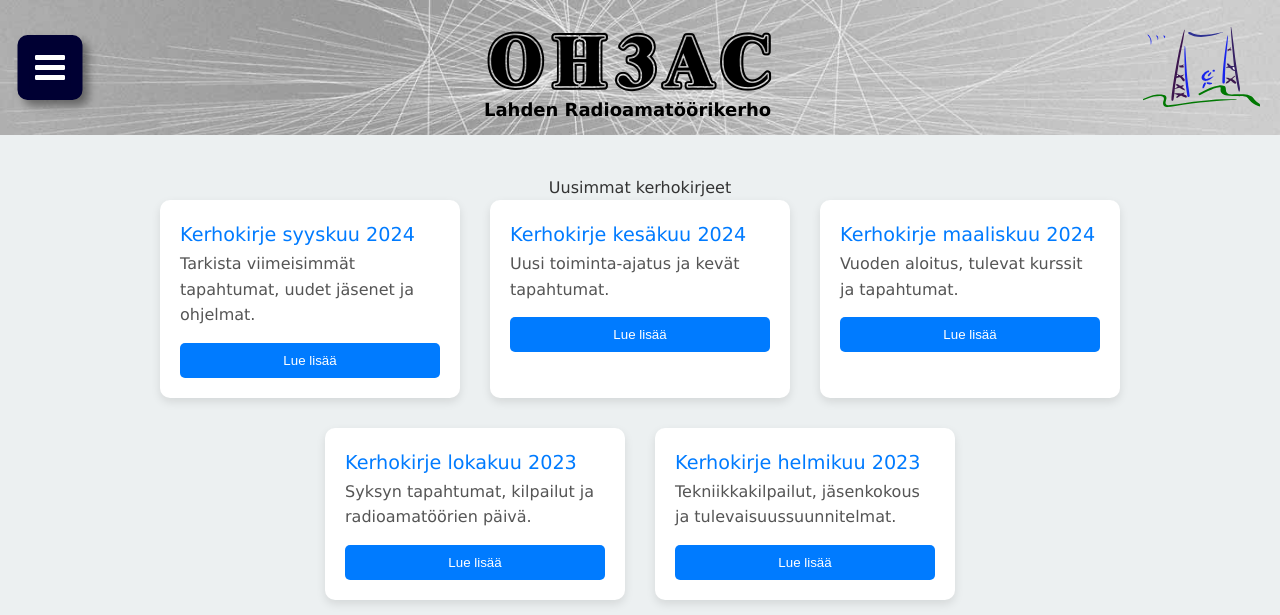
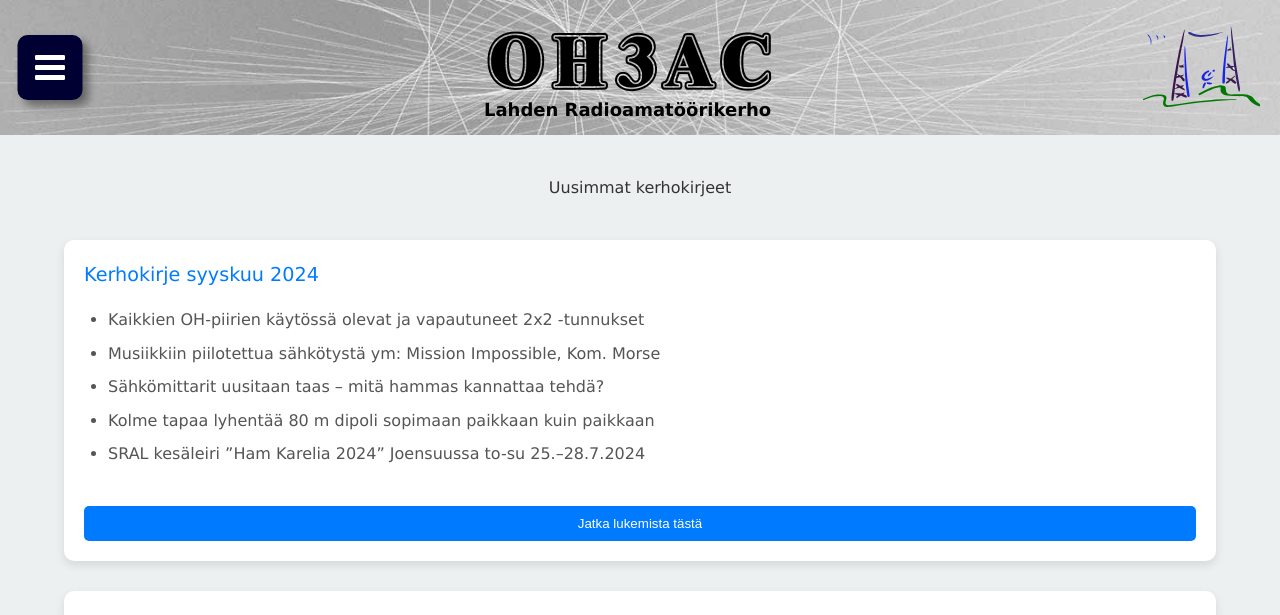
Before and after one commit to mikosavolainen/oh3ac, a PHP site: page / in a window 1280 px wide. Shown: the top 615 px of the page. Run offline with PHP 8.4, Linux system fonts and the light colour scheme.

Commit message:
siivousta

```diff
--- a/index.php
+++ b/index.php
@@ -5,111 +5,9 @@
     <meta name="viewport" content="width=device-width, initial-scale=1.0">
     <title>OH3AC</title>
     <link rel="stylesheet" href="styles/styles.css">
-
-    <style>
+    <link rel="stylesheet" href="https://cdnjs.cloudflare.com/ajax/libs/font-awesome/4.7.0/css/font-awesome.min.css ">
 
 
-        .hero-container {
-            max-width: 1200px;
-            margin: 0 auto;
-            padding: 40px 20px;
-        }
-
-        h2 {
-            text-align: center;
-            color: #333;
-            margin-bottom: 40px;
-        }
-
-        .cards-container {
-            display: flex;
-            flex-wrap: wrap;
-            gap: 30px;
-            justify-content: center;
-        }
-
-        .card {
-            background: white;
-            border-radius: 10px;
-            box-shadow: 0 4px 10px rgba(0, 0, 0, 0.1);
-            padding: 20px;
-            width: 300px;
-            transition: transform 0.2s;
-        }
-
-        .card:hover {
-            transform: translateY(-5px);
-        }
-
-        .card h3 {
-            margin-top: 0;
-            font-size: 1.2em;
-            color: #007BFF;
-        }
-
-        .card p {
-            color: #555;
-        }
-
-        .card button {
-            margin-top: 15px;
-            padding: 10px 15px;
-            background-color: #007BFF;
-            color: white;
-            border: none;
-            border-radius: 5px;
-            cursor: pointer;
-            width: 100%;
-        }
-
-        .card button:hover {
-            background-color: #0056b3;
-        }
-
-        /* MODAALI */
-        .modal-overlay {
-            position: fixed;
-            top: 0;
-            left: 0;
-            right: 0;
-            bottom: 0;
-            background: rgba(0, 0, 0, 0.7);
-            display: none;
-            align-items: center;
-            justify-content: center;
-            z-index: 9999;
-            backdrop-filter: blur(5px);
-        }
-
-        .modal-content {
-            position: relative;
-            width: 90%;
-            height: 90%;
-            background: white;
-            overflow: hidden;
-            border-radius: 10px;
-        }
-
-        .modal-close {
-            position: absolute;
-            top: 10px;
-            right: 15px;
-            font-size: 24px;
-            color: #aaa;
-            cursor: pointer;
-            z-index: 10000;
-        }
-
-        .modal-close:hover {
-            color: white;
-        }
-
-        .pdf-viewer {
-            width: 100%;
-            height: 100%;
-            border: none;
-        }
-    </style>
 
     <script>
         function paivitaPDF() {
@@ -122,22 +20,21 @@
         }
 
         function avaaSivulta(pdfPolku) {
-            const modal = document.getElementById('pdfModal');
-            const viewer = document.getElementById('modalPdfViewer');
+            const moduuli = document.getElementById('pdfmoduuli');
+            const viewer = document.getElementById('moduuliPdfViewer');
 
             viewer.src = pdfPolku;
-            modal.style.display = 'flex';
+            moduuli.style.display = 'flex';
         }
 
-        function suljeModal() {
-            const modal = document.getElementById('pdfModal');
-            const viewer = document.getElementById('modalPdfViewer');
+        function suljemoduuli() {
+            const moduuli = document.getElementById('pdfmoduuli');
+            const viewer = document.getElementById('moduuliPdfViewer');
 
             viewer.src = '';
-            modal.style.display = 'none';
+            moduuli.style.display = 'none';
         }
 
-        // Lataa ensimmäinen PDF automaattisesti sivun latautumisessa
         window.onload = function () {
             paivitaPDF();
         };
@@ -147,57 +44,58 @@
 <body>
 <?php include 'components/header.php'; ?>
 
-<div class="hero-container">
-    <h2>Uusimmat kerhokirjeet</h2>
+<div class="index-hero-container">
+    <h2 class="index-h2">Uusimmat kerhokirjeet</h2>
 
-    <div class="cards-container">
-        <div class="card">
+    <div class="index-cards-container">
+        <div class="index-card">
             <h3>Kerhokirje syyskuu 2024</h3>
-            <p>Tarkista viimeisimmät tapahtumat, uudet jäsenet ja ohjelmat.</p>
-            <button onclick="avaaSivulta('pdf/Kerhokirjeet 2024/OH3AC_Kerhokirje_2024-1.pdf')">Lue lisää</button>
+
+        <ul class="index-card-list">
+            <li>Kaikkien OH-piirien käytössä olevat ja vapautuneet 2x2 -tunnukset</li>
+            <li>Musiikkiin piilotettua sähkötystä ym: Mission Impossible, Kom. Morse</li>
+            <li>Sähkömittarit uusitaan taas – mitä hammas kannattaa tehdä?</li>
+            <li>Kolme tapaa lyhentää 80 m dipoli sopimaan paikkaan kuin paikkaan</li>
+            <li>SRAL kesäleiri ”Ham Karelia 2024” Joensuussa to-su 25.–28.7.2024</li>
+        </ul>
+
+            <button onclick="avaaSivulta('pdf/Kerhokirjeet 2024/OH3AC_Kerhokirje_2024-1.pdf')">Jatka lukemista tästä</button>
         </div>
 
-        <div class="card">
+        <div class="index-card">
             <h3>Kerhokirje kesäkuu 2024</h3>
             <p>Uusi toiminta-ajatus ja kevät tapahtumat.</p>
             <button onclick="avaaSivulta('pdf/Kerhokirjeet 2024/OH3AC_Kerhokirje_2024-2.pdf')">Lue lisää</button>
         </div>
 
-        <div class="card">
+        <div class="index-card">
             <h3>Kerhokirje maaliskuu 2024</h3>
             <p>Vuoden aloitus, tulevat kurssit ja tapahtumat.</p>
             <button onclick="avaaSivulta('pdf/Kerhokirjeet 2024/OH3AC_Kerhokirje_2024-3.pdf')">Lue lisää</button>
         </div>
 
-        <div class="card">
+        <div class="index-card">
             <h3>Kerhokirje lokakuu 2023</h3>
             <p>Syksyn tapahtumat, kilpailut ja radioamatöörien päivä.</p>
             <button onclick="avaaSivulta('pdf/Kerhokirjeet 2023/OH3AC_Kerhokirje_2023-1.pdf')">Lue lisää</button>
         </div>
 
-        <div class="card">
+        <div class="index-card">
             <h3>Kerhokirje helmikuu 2023</h3>
             <p>Tekniikkakilpailut, jäsenkokous ja tulevaisuussuunnitelmat.</p>
             <button onclick="avaaSivulta('pdf/Kerhokirjeet 2023/OH3AC_Kerhokirje_2023-2.pdf')">Lue lisää</button>
         </div>
     </div>
 
-    <!-- MODAALI -->
-    <div id="pdfModal" class="modal-overlay">
-        <div class="modal-content">
-            <span class="modal-close" onclick="suljeModal()">&times;</span>
-            <iframe id="modalPdfViewer" class="pdf-viewer" type="application/pdf"></iframe>
+
+    <div id="pdfmoduuli" class="index-moduuli-overlay">
+        <a href="#" class="index-MenucloseB" title="CLOSE MENU" onclick="suljemoduuli()">
+            <i class="fa fa-close"></i>
+        </a>
+        <div class="index-moduuli-content">
+            <iframe id="moduuliPdfViewer" class="index-pdf-viewer" type="application/pdf"></iframe>
         </div>
     </div>
-
-    <!-- Vanha PDF-näkymä (voit pitää sen näkyvissä tarvittaessa) -->
-    <!--
-    <div id="pdfNaytinContainer">
-        <object id="pdfNaytin" type="application/pdf" width="100%" height="600px">
-            <p>PDF-tiedoston näyttäminen ei onnistu selaimellasi.</p>
-        </object>
-    </div>
-    -->
 
 </div>
 
--- a/styles/styles.css
+++ b/styles/styles.css
@@ -78,92 +78,132 @@ body {
 
 
 
-.etusivu-container {
+        .index-MenucloseB {
+            width: 20px;
+            border-left: 5px solid #FFFFFF;
+            border-bottom: 5px solid #FFFFFF;
+            border-radius: 3px 0px 3px 18px;
+            background-color: #000033;
+            display: block;
+            letter-spacing: 0px;
+            text-align: center;
+            padding: 3px 12px 6px 12px;
+            text-decoration: none;
+            color: #FFFFFF;
+            font-weight: 800;
+            font-size: 28px;
+            position: absolute;
+            top: 15px;
+            right: 15px;
+            z-index: 10000;
+        }
+
+        .index-MenucloseB:hover {
+            border-color: #000033;
+            background-color: #eaeaea;
+            color: black;
+        }
+
+
+        .index-hero-container {
             max-width: 1200px;
             margin: 0 auto;
-}
-
-.etusivu-select-container {
-    margin-bottom: 30px;
+            padding: 40px 20px;
+        }
+
+        .index-h2 {
             text-align: center;
-}
-
-#pdfValitsin {
-    padding: 12px 20px;
-    font-size: 1rem;
-    border: 2px solid var(--accent-color);
-    border-radius: 8px;
-    background-color: white;
+            color: #333;
+            margin-bottom: 40px;
+        }
+
+        .index-cards-container {
+            display: flex;
+            flex-direction: column;
+            gap: 30px;
+            align-items: center;
             width: 100%;
-    max-width: 600px;
-    margin: 0 auto;
-    transition: all 0.3s ease;
-}
-
-#pdfValitsin:focus {
-    outline: none;
-    border-color: #1abc9c;
-    box-shadow: 0 0 0 2px rgba(26, 188, 156, 0.3);
-}
-
-#pdfNaytin {
-    border: 2px solid var(--accent-color);
+        }
+
+        .index-card {
+            background: white;
             border-radius: 10px;
-    margin: 0 auto;
-    display: block;
+            box-shadow: 0 4px 10px rgba(0, 0, 0, 0.1);
+            padding: 20px;
+            width: 90vw;
+            transition: transform 0.2s;
+        }
+
+        .index-card:hover {
+            transform: translateY(-5px);
+        }
+
+        .index-card h3 {
+            margin-top: 0;
+            font-size: 1.2em;
+            color: #007BFF;
+        }
+
+        .index-card p {
+            color: #555;
+        }
+
+        .index-card button {
+            margin-top: 15px;
+            padding: 10px 15px;
+            background-color: #007BFF;
+            color: white;
+            border: none;
+            border-radius: 5px;
+            cursor: pointer;
             width: 100%;
-    height: 80vh;
-    max-height: 800px;
-}
-
-/* Responsive styles */
-@media (max-width: 768px) {
-    h1 {
-        font-size: 2rem;
-    }
-
-    #pdfValitsin {
-        padding: 10px 15px;
-        font-size: 0.9rem;
-    }
-
-    #pdfNaytin {
-        height: 60vh;
-    }
-}
-
-@media (min-width: 769px) {
-
-    #pdfNaytin {
-        height: 600px;
-    }
-}
-
-/* Tablet */
-@media (min-width: 600px) and (max-width: 1024px) {
-    h1 {
-        font-size: 2.2rem;
-    }
-
-    #pdfValitsin {
-        max-width: 500px;
-    }
-}
-
-/* Desktop */
-@media (min-width: 1025px) {
-    h1 {
-        font-size: 2.8rem;
-    }
-
-    #pdfValitsin {
-        max-width: 400px;
-    }
-
-    #pdfNaytin {
-        height: 700px;
-    }
-}
+        }
+
+        .index-card button:hover {
+            background-color: #0056b3;
+        }
+
+        .index-card-list {
+            list-style-type: disc;
+            padding-left: 1.5rem;
+            margin-top: 1rem;
+            margin-bottom: 1.5rem;
+            color: #555;
+        }
+
+        .index-card-list li {
+            margin-bottom: 0.5rem;
+        }
+
+        .index-moduuli-overlay {
+            position: fixed;
+            top: 0;
+            left: 0;
+            right: 0;
+            bottom: 0;
+            background: rgba(0, 0, 0, 0.7);
+            display: none;
+            align-items: center;
+            justify-content: center;
+            z-index: 9999;
+            backdrop-filter: blur(5px);
+        }
+
+        .index-moduuli-content {
+            position: relative;
+            width: 90%;
+            height: 90%;
+            background: white;
+            overflow: hidden;
+            border-radius: 10px;
+        }
+
+        .index-pdf-viewer {
+            width: 100%;
+            height: 100%;
+            border: none;
+        }
+
 
 
 /* ################################### SDR ###################################*/
@@ -206,7 +246,7 @@ body {
     color: #004499;
 }
 
-/* Iframe */
+
 .sdr__iframe iframe {
     width: 100%;
     height: 90vh;
@@ -215,7 +255,7 @@ body {
     margin-top: 20px;
 }
 
-/* Responsiivisuus */
+
 @media (max-width: 768px) {
     .sdr {
         padding: 15px;
@@ -285,7 +325,7 @@ body {
             .menu a { font-size: 18px; }
         }
 
-        /* Alavalikon tyylit */
+
         .dropdown-container {
             display: none;
             padding-left: 20px;
@@ -328,7 +368,7 @@ body {
             color: #f1f1f1;
         }
 
-        /* Avattu valikon nuoli */
+
         .dropdown-btn::after {
             content: "+";
             float: right;
@@ -396,7 +436,7 @@ body {
     opacity: 0.5;
   }
 
-  /* Glow effect (SVG filter) */
+
   .footer-sine-svg filter {
     filter: url(#glow);
   }
@@ -464,7 +504,7 @@ body {
 
   }
 
-  /* ************* Responsive ************* */
+
 
   @media (max-width: 768px) {
     .footer-content {
@@ -488,7 +528,7 @@ body {
 
 .header {
     display: flex;
-    justify-content: space-between; /* Varmistaa, että sisältö on molemmissa päissä */
+    justify-content: space-between;
     align-items: center;
     background-image: url("/images/ylaT-BG.jpg");
     background-repeat: no-repeat;
@@ -518,8 +558,8 @@ body {
     justify-content: center;
     box-shadow: 6px 6px 8px rgba(0, 0, 0, 0.4);
     transition: all 0.3s ease;
-    /* säilytetään kulmat – ei pyöristetä */
-    border-radius: 10px; /* Voit säätää tätä esim. 0px = täyskulmainen */
+
+    border-radius: 10px;
 }
 
 .header-reorderB:hover {
@@ -537,7 +577,7 @@ body {
 
 .header_logo {
     max-height: 80px;
-    display: block ; /* Piilotetaan oletuksena */
+    display: block ;
 
 }
 
@@ -561,13 +601,13 @@ body {
 }
 
 
-/* Pienille näytöille (esim. mobiililaitteet) */
+
 @media (max-width: 768px) {
     .header_menu-icon {
-        display: block; /* Näytetään menu-icon */
+        display: block;
     }
     .header_logo {
-        display: none; /* Piilotetaan logo */
+        display: none;
     }
         .header-reorderB {
         width: 65px;
@@ -592,17 +632,17 @@ body {
 }
 
 
-/* Isommille näytöille (esim. tabletit ja tietokoneet) */
+
 @media (min-width: 769px) {
     .header_logo {
-        display: block; /* Näytetään logo */
+        display: block;
     }
 }
 
 /* Toistin sivu */
 
 .toistimet {
-    max-width: 100%; /* Koko leveys */
+    max-width: 100%;
     margin: 20px auto;
     padding: 20px;
     background: #fff;
@@ -648,7 +688,7 @@ body {
     border-radius: 4px;
 }
 
-/* Responsiivisuuden säilyttäminen */
+
 @media (max-width: 768px) {
     .toistimet {
         padding: 15px;
@@ -871,7 +911,7 @@ body {
 
 /* Hallitus sivun tyylitys */
 .hallitus {
-    max-width: 100%; /* Koko leveys */
+    max-width: 100%;
     margin: 20px auto;
     padding: 20px;
     background: #fff;
```
Also changed, not shown: get_pdfs.php (deleted, +0 -50 lines). Lines whose indentation alone changed are shown as unchanged.
